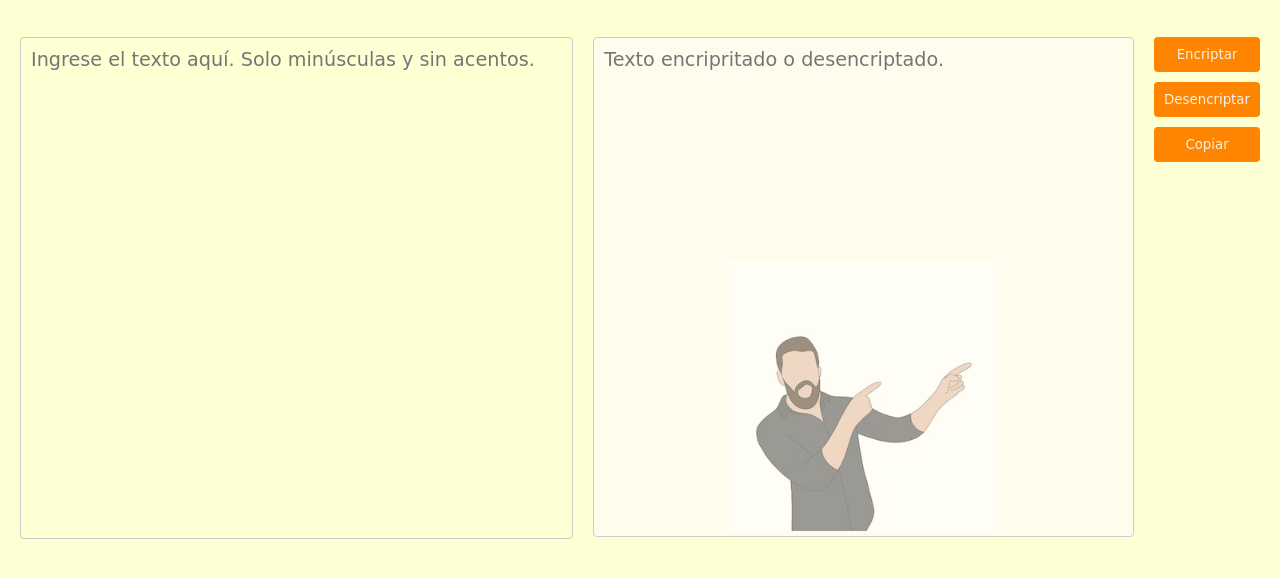
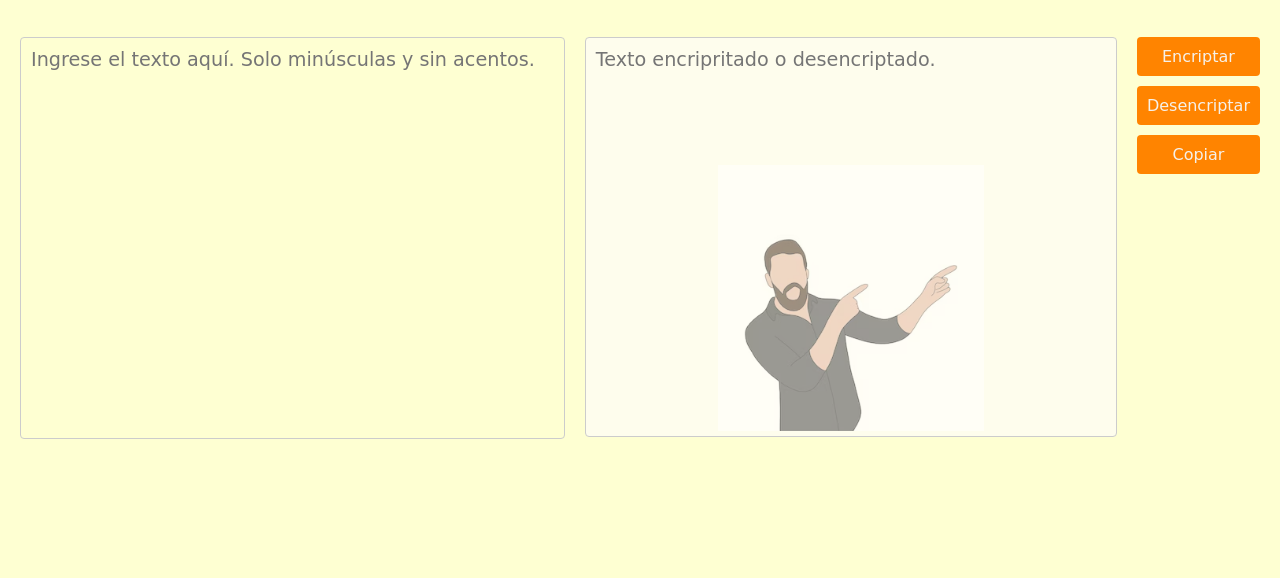
Before and after one commit to ManuelRodrig/cursoalurajs, a plain HTML site: page Alura Challenger 1/index.html in a window 1280 px wide. Shown: the part 90-668 px from the top of the page. Drawn offline with Linux system fonts and the light colour scheme; a web font is replaced by a local one.

Commit message:
Cambios al responsive

```diff
--- a/Alura Challenger 1/styles.css
+++ b/Alura Challenger 1/styles.css
@@ -50,13 +50,11 @@ body {
     padding: 10px;
     resize: none;
     overflow: hidden;
-    /* Añadido borde para visualización */
-    border: 1px solid #ccc;
-    /* Añadido borde redondeado */
-    border-radius: 4px;
+    border: 1px solid #ccc; /* Añadido borde para visualización */
+    border-radius: 4px; /* Añadido borde redondeado */
 }
 
-.outputText{
+.outputText {
     font-family: var(--fuente-Playwrite);
     font-size: 1.2rem;
     width: 100%;
@@ -64,11 +62,10 @@ body {
     padding-bottom: 80px; /* Deja espacio para la imagen en la parte inferior */
     background-color: #FEFDED;
     resize: none;
-    border: 1px solid #ccc;
-    border-radius: 4px;
+    border: none;
+    outline: none;
     box-sizing: border-box;
     height: 200px; /* Ajusta la altura del textarea según sea necesario */
-
 }
 
 .inputText {
@@ -76,12 +73,10 @@ body {
     font-size: 1.2rem;
     width: 100%;
     padding: 10px;
-    padding-bottom: 40px; /* Deja espacio para la imagen en la parte inferior */
     background-color: transparent;
     resize: none;
-    border: 1px solid #ccc;
-    border-radius: 4px;
-    box-sizing: border-box;
+    border: none;
+    outline: none;
     height: 100px; /* Ajusta la altura del textarea según sea necesario */
 }
 
@@ -91,7 +86,7 @@ body {
     box-sizing: border-box;
 }
 
-.textarea-placeholder-icon{
+.textarea-placeholder-icon {
     position: absolute;
     bottom: 10px; /* Ajusta la posición vertical según sea necesario */
     left: 50%;
@@ -112,12 +107,12 @@ body {
 
 .text-tareas .buttons button {
     font-family: var(--fuente-Playwrite);
-    font-size: 1.rem;
+    font-size: 1rem;
     width: 100%;
     padding: 10px;
     text-align: center;
     background-color: #FF8400;
-    color:#F6F1E9;
+    color: #F6F1E9;
     border: none;
     border-radius: 4px;
     cursor: pointer; /* Añadir cursor pointer */
@@ -143,8 +138,12 @@ body {
         align-items: flex-end;
     }
 
-    .outputText, .inputText {
-        height: 500px; /* Ajustar altura para pantallas grandes */
+    .outputText {
+        height: 400px; /* Ajustar altura para pantallas grandes */
+    }
+
+    .inputText {
+        height: 200px; /* Ajustar altura para pantallas grandes */
     }
 }
 
@@ -161,4 +160,16 @@ body {
         justify-content: flex-start;
         align-items: center;
     }
+
+    .outputText {
+        height: 200px; /* Ajustar altura para pantallas pequeñas */
+    }
+
+    .inputText {
+        height: 100px; /* Ajustar altura para pantallas pequeñas */
+    }
+
+    .textarea-container .textarea-placeholder-icon {
+        display: none; /* Ocultar la imagen en pantallas pequeñas */
+    }
 }
```
